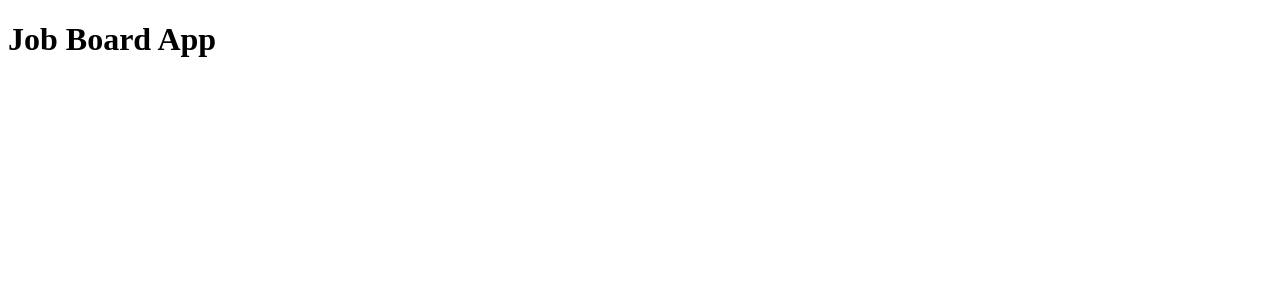
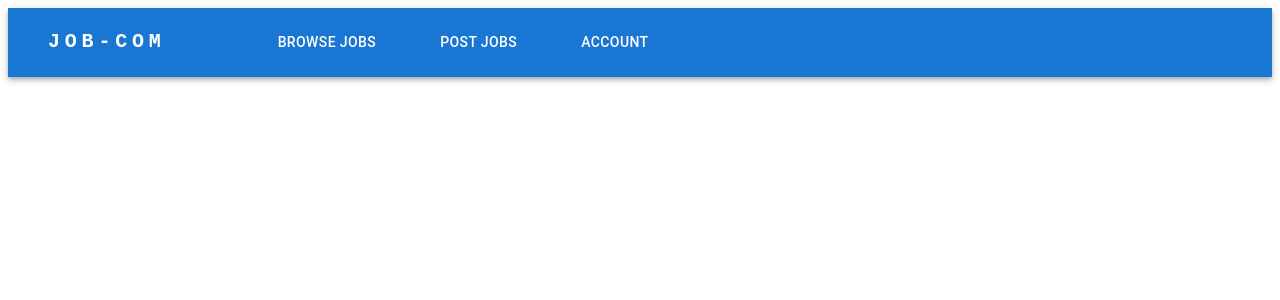
Before and after one commit to AntoMakh/job-com, a React (Create React App) app in the folder client/: page / in a window 1280 px wide. Shown: the top 300 px of the page. Built offline with nearby package versions, Linux system fonts and the light colour scheme; no server answers.

Commit message:
Fixed readme, created an actual page with a toolbar at the top and clickeable buttons

```diff
--- a/client/package.json
+++ b/client/package.json
@@ -3,6 +3,11 @@
   "version": "0.1.0",
   "private": true,
   "dependencies": {
+    "@emotion/react": "^11.14.0",
+    "@emotion/styled": "^11.14.0",
+    "@fontsource/roboto": "^5.2.6",
+    "@mui/icons-material": "^7.1.1",
+    "@mui/material": "^7.1.1",
     "@testing-library/dom": "^10.4.0",
     "@testing-library/jest-dom": "^6.6.3",
     "@testing-library/react": "^16.3.0",
--- a/client/src/App.js
+++ b/client/src/App.js
@@ -1,7 +1,52 @@
 import React from "react";
-import { auth } from "./firebase";
+import AppBar from '@mui/material/AppBar';
+import Box from '@mui/material/Box';
+import Toolbar from '@mui/material/Toolbar';
+import Typography from '@mui/material/Typography';
+import Button from '@mui/material/Button';
+{/* for every ui thing youre gonna use, make sure to import it beforehand */}
+{/* Box is a div component, Typography is a fancy Text component */}
+
+const pages = ['Browse jobs', 'Post Jobs', 'Account'];
 
 function App() {
-  return <h1>Job Board App</h1>;
+
+  return (
+    <AppBar position="static"> {/* the top bar thing, stays in the same spot on the screen even when scrolling */}
+      <Box sx={{ml: 5}}> {/* the sx attribute is used to write css, so sx={{ css stuff }}. ml means margin left, pd means padding down, etc pls learn diff between margin and padding */}
+        <Toolbar disableGutters>
+          <Typography
+            variant="h6"
+            noWrap
+            component="a"
+            href="#"
+            sx={{
+              mr: 10,
+              display: { xs: 'none', md: 'flex' },
+              fontFamily: 'monospace',
+              fontWeight: 700,
+              letterSpacing: '.3rem',
+              color: 'inherit',
+              textDecoration: 'none',
+            }}
+          >
+            JOB-COM
+          </Typography>
+
+          <Box sx={{ flexGrow: 1, display: { xs: 'none', md: 'flex' } }}>
+            {pages.map((page) => (
+              <Button
+                key={page}
+                sx={{ my: 2, color: 'white', display: 'block', mx: 3 }}
+              > {/* this is like a for loop, for page in pages, page is gonna be the strings in the array. note that the actual text of the button is right under this line, whereas the key attribute of the button is used to uniquely identify the button */}
+                {page}
+              </Button>
+            ))}
+          </Box>
+        </Toolbar>
+      </Box>
+    </AppBar>
+  );
 }
+
 export default App;
```
Also changed, not shown: 2 other files (tests, documents, lock files or other folders).
